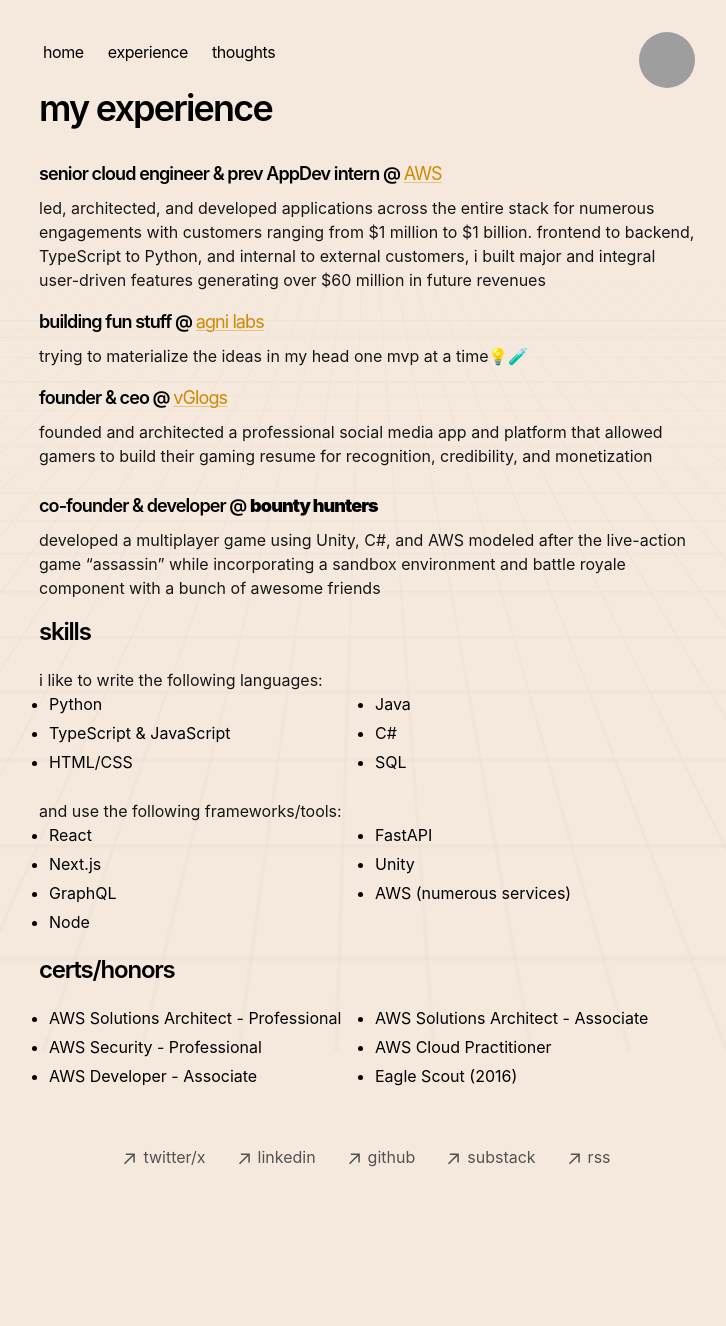
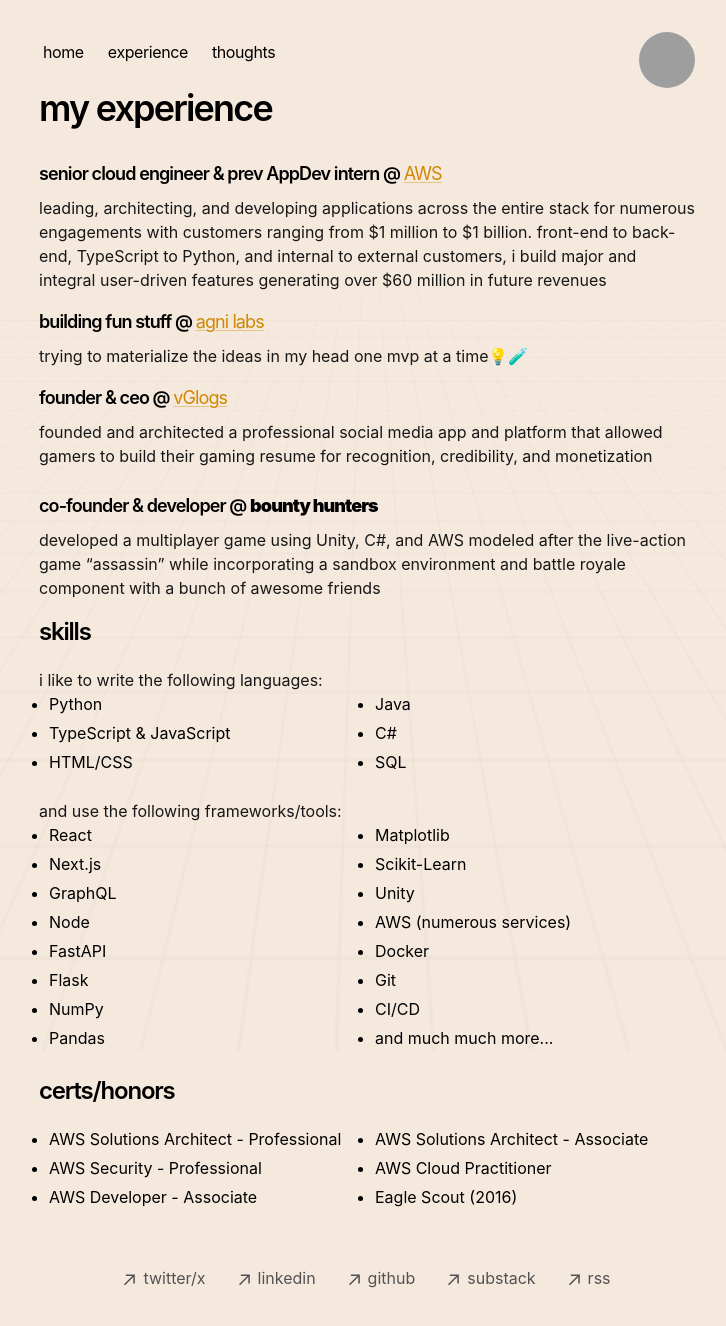
Before and after one commit to adiadd/adiadd.github.io, a Next.js app: page /experience in a window 1280 px wide. Shown: the top 1326 px of the page, without its empty margins (273-999 px from the left). Before the commit the page ends 1237 px from the top, so only its background shows below. Built offline with nearby package versions, Linux system fonts and the light colour scheme; grey boxes are pictures that could not be loaded.

Commit message:
feat: update personal introduction and enhance experience section with new skills

```diff
--- a/src/app/experience/page.tsx
+++ b/src/app/experience/page.tsx
@@ -25,10 +25,10 @@ export default function Page() {
         </strong>
       </h2>
       <p className="mb-4 text-neutral-900 dark:text-neutral-100">
-        led, architected, and developed applications across the entire stack for
-        numerous engagements with customers ranging from $1 million to $1
-        billion. frontend to backend, TypeScript to Python, and internal to
-        external customers, i built major and integral user-driven features
+        leading, architecting, and developing applications across the entire stack
+        for numerous engagements with customers ranging from $1 million to $1
+        billion. front-end to back-end, TypeScript to Python, and internal to
+        external customers, i build major and integral user-driven features
         generating over $60 million in future revenues
       </p>
       <h2 className="mb-2 text-lg font-semibold tracking-tighter">
@@ -95,8 +95,17 @@ export default function Page() {
         <li>GraphQL</li>
         <li>Node</li>
         <li>FastAPI</li>
+        <li>Flask</li>
+        <li>NumPy</li>
+        <li>Pandas</li>
+        <li>Matplotlib</li>
+        <li>Scikit-Learn</li>
         <li>Unity</li>
         <li>AWS (numerous services)</li>
+        <li>Docker</li>
+        <li>Git</li>
+        <li>CI/CD</li>
+        <li>and much much more...</li>
       </ul>
 
       <h2 className="mb-5 text-2xl font-semibold tracking-tighter">
--- a/src/app/page.tsx
+++ b/src/app/page.tsx
@@ -16,8 +16,10 @@ export default function Page() {
       </h2>
       <h2 className="my-4 text-lg font-semibold tracking-tighter">📍 nyc</h2>
       <p className="mb-4 text-neutral-900 dark:text-neutral-100">
-        hi ✌🏾! my name is aditya <i> [ah DITH ya]</i>. i previously graduated
-        from <span style={{ color: "#bf5700" }}>UT Austin</span> with a major in
+        heyo ✌🏾! my name is aditya <i> [ah DITH ya]</i>. i love to learn and build.
+      </p>
+      <p className="mb-4 text-neutral-900 dark:text-neutral-100">
+        i previously graduated from <span style={{ color: "#bf5700" }}>UT Austin</span> with a major in
         information systems and a certificate in cs. during the day, i write
         code for Amazon Web Services, at night, for the master of computer
         science from <span style={{ color: "#B3A369" }}>Georgia Tech</span>{" "}
```
